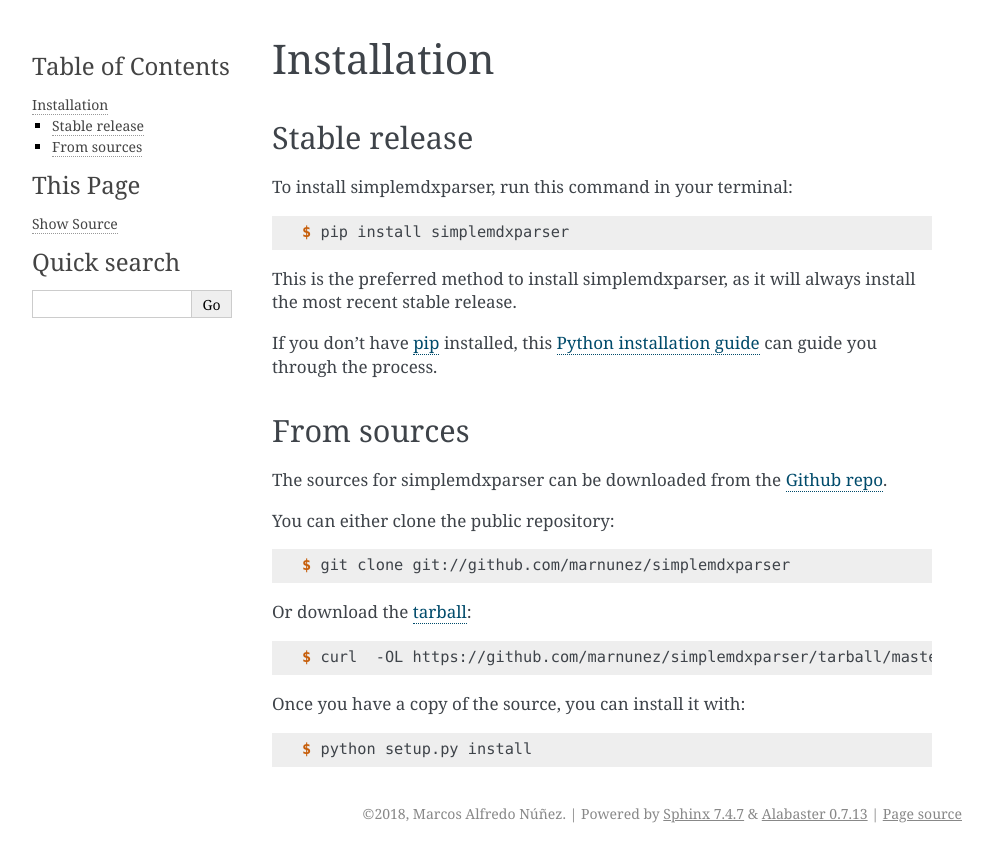
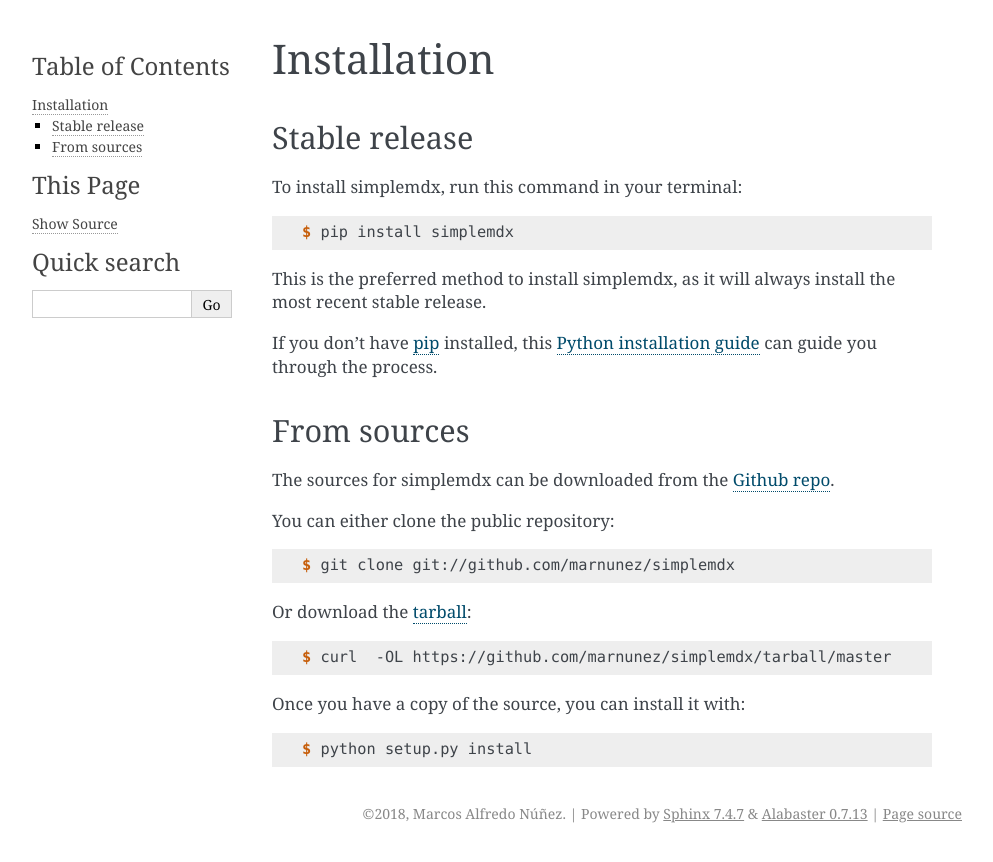
Before and after one commit to crespomj/simplemdx, a Sphinx documentation site: the page built from docs/installation.rst, in a window 1280 px wide. Shown: the top 862 px of the page, without its empty margins (148-1141 px from the left). Built offline with Sphinx 7.4.7, drawn with Linux system fonts in a browser that asks for light colours; pages that are not in the unit, such as notebooks, are missing from menus; the version number is read from the project's files by our own code.

Commit message:
Changed docs
Signed-off-by: Marcos Alfredo Núñez <mnunez@fleni.org.ar>

```diff
--- a/docs/conf.py
+++ b/docs/conf.py
@@ -1,7 +1,7 @@
 #!/usr/bin/env python
 # -*- coding: utf-8 -*-
 #
-# simplemdxparser documentation build configuration file, created by
+# simplemdx documentation build configuration file, created by
 # sphinx-quickstart on Fri Jun  9 13:47:02 2017.
 #
 # This file is execfile()d with the current directory set to its
@@ -22,7 +22,7 @@
 import sys
 sys.path.insert(0, os.path.abspath('..'))
 
-import simplemdxparser
+import simplemdx
 
 # -- General configuration ---------------------------------------------
 
@@ -47,7 +47,7 @@
 master_doc = 'index'
 
 # General information about the project.
-project = u'simplemdxparser'
+project = u'simplemdx'
 copyright = u"2018, Marcos Alfredo Núñez"
 author = u"Marcos Alfredo Núñez"
 
@@ -56,9 +56,9 @@
 # the built documents.
 #
 # The short X.Y version.
-version = simplemdxparser.__version__
+version = simplemdx.__version__
 # The full version, including alpha/beta/rc tags.
-release = simplemdxparser.__version__
+release = simplemdx.__version__
 
 # The language for content autogenerated by Sphinx. Refer to documentation
 # for a list of supported languages.
@@ -101,7 +101,7 @@
 # -- Options for HTMLHelp output ---------------------------------------
 
 # Output file base name for HTML help builder.
-htmlhelp_basename = 'simplemdxparserdoc'
+htmlhelp_basename = 'simplemdxdoc'
 
 
 # -- Options for LaTeX output ------------------------------------------
@@ -128,8 +128,8 @@
 # (source start file, target name, title, author, documentclass
 # [howto, manual, or own class]).
 latex_documents = [
-    (master_doc, 'simplemdxparser.tex',
-     u'simplemdxparser Documentation',
+    (master_doc, 'simplemdx.tex',
+     u'simplemdx Documentation',
      u'Marcos Alfredo Núñez', 'manual'),
 ]
 
@@ -139,8 +139,8 @@
 # One entry per manual page. List of tuples
 # (source start file, name, description, authors, manual section).
 man_pages = [
-    (master_doc, 'simplemdxparser',
-     u'simplemdxparser Documentation',
+    (master_doc, 'simplemdx',
+     u'simplemdx Documentation',
      [author], 1)
 ]
 
@@ -151,10 +151,10 @@
 # (source start file, target name, title, author,
 #  dir menu entry, description, category)
 texinfo_documents = [
-    (master_doc, 'simplemdxparser',
-     u'simplemdxparser Documentation',
+    (master_doc, 'simplemdx',
+     u'simplemdx Documentation',
      author,
-     'simplemdxparser',
+     'simplemdx',
      'One line description of project.',
      'Miscellaneous'),
 ]
--- a/docs/index.rst
+++ b/docs/index.rst
@@ -1,4 +1,4 @@
-Welcome to simplemdxparser's documentation!
+Welcome to simplemdx's documentation!
 ======================================
 
 .. toctree::
--- a/docs/installation.rst
+++ b/docs/installation.rst
@@ -8,13 +8,13 @@
 Stable release
 --------------
 
-To install simplemdxparser, run this command in your terminal:
+To install simplemdx, run this command in your terminal:
 
 .. code-block:: console
 
-    $ pip install simplemdxparser
+    $ pip install simplemdx
 
-This is the preferred method to install simplemdxparser, as it will always install the most recent stable release.
+This is the preferred method to install simplemdx, as it will always install the most recent stable release.
 
 If you don't have `pip`_ installed, this `Python installation guide`_ can guide
 you through the process.
@@ -26,19 +26,19 @@
 From sources
 ------------
 
-The sources for simplemdxparser can be downloaded from the `Github repo`_.
+The sources for simplemdx can be downloaded from the `Github repo`_.
 
 You can either clone the public repository:
 
 .. code-block:: console
 
-    $ git clone git://github.com/marnunez/simplemdxparser
+    $ git clone git://github.com/marnunez/simplemdx
 
 Or download the `tarball`_:
 
 .. code-block:: console
 
-    $ curl  -OL https://github.com/marnunez/simplemdxparser/tarball/master
+    $ curl  -OL https://github.com/marnunez/simplemdx/tarball/master
 
 Once you have a copy of the source, you can install it with:
 
@@ -47,5 +47,5 @@
     $ python setup.py install
 
 
-.. _Github repo: https://github.com/marnunez/simplemdxparser
-.. _tarball: https://github.com/marnunez/simplemdxparser/tarball/master
+.. _Github repo: https://github.com/marnunez/simplemdx
+.. _tarball: https://github.com/marnunez/simplemdx/tarball/master
--- a/docs/usage.rst
+++ b/docs/usage.rst
@@ -2,6 +2,6 @@
 Usage
 =====
 
-To use simplemdxparser in a project::
+To use simplemdx in a project::
 
-    import simplemdxparser
+    import simplemdx
```
Also changed, not shown: README.rst (+7 -2 lines), .github/ISSUE_TEMPLATE.md, 2 other files.
